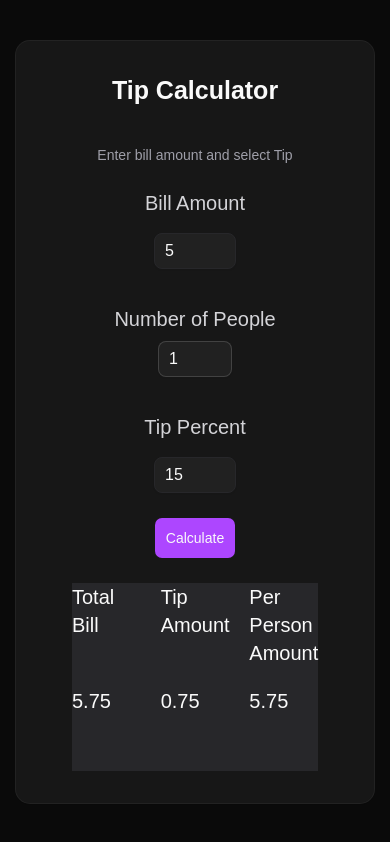
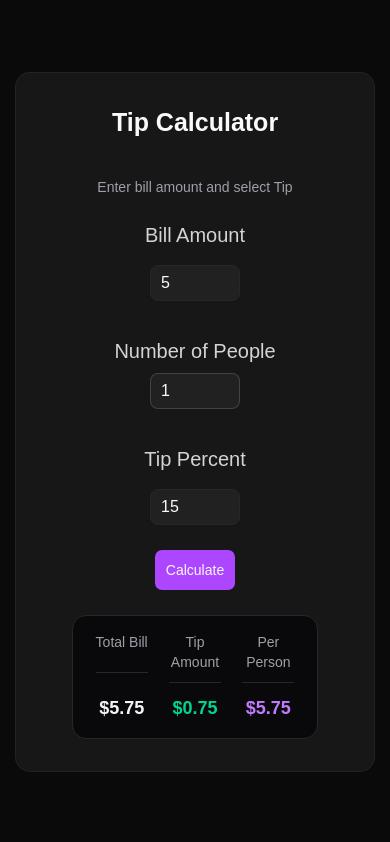
Before and after one commit to Prox1ty/Tip-Calculator, a React (Vite) app: page / in a window 390 px wide. Both pictures are taken after typing "5" into the empty fields and a click on the button "Calculate". Built offline with nearby package versions, Linux system fonts and the light colour scheme.

Commit message:
Added responsiveness to results block and minimum widths to input boxes

```diff
--- a/src/customScripts/BillCard.jsx
+++ b/src/customScripts/BillCard.jsx
@@ -39,7 +39,7 @@ const BillCard = (props) => {
                             placeholder="0.00"
                             value={bill}
                             onChange={(e) => setBill(e.target.value >= 0 ? e.target.value : 0)}
-                            className="bg-zinc-950 border-zinc-800 text-zinc-50 w-1/3"
+                            className="bg-zinc-950 border-zinc-800 text-zinc-50 w-[90px] min-w-20"
                         />
                     </div>
                     {/* Box for selecting number of people. Default 1 */}
@@ -47,18 +47,16 @@ const BillCard = (props) => {
                         <label className="text-xl font-medium text-zinc-300 block pb-2">Number of People</label>
                         <Input
                             type="number"
-                            default="1"
                             placeholder="1"
                             value={people /* people state */}
                             onChange={(e)=> setPeople(e.target.value >= 1 ? e.target.value: 1)}
-                            className="bg-zinc-100 text-zinc-50 w-1/3"
+                            className="bg-zinc-100 text-zinc-50 w-[90px] min-w-20"
                         />
                     </div>
                     <div className="text-center space-y-4">
                         <label className="text-xl font-medium text-zinc-300 block">Tip Percent</label>
                         <Input
                             type="number"
-                            default="1"
                             placeholder="1"
                             value={tipPercent /* people state */}
                             onChange={(e) => {
@@ -67,7 +65,7 @@ const BillCard = (props) => {
                                 else if (val <= 0) val = 0;
                                 setTipPercent(val);
                             }}
-                            className="bg-zinc-700 border-zinc-800 text-zinc-50 w-1/3"
+                            className="bg-zinc-700 border-zinc-800 text-zinc-50 w-[90px] min-w-20"
                         />
                     </div>
                     <div className="space-y-2 w-full max-w flex justify-center">
@@ -84,23 +82,36 @@ const BillCard = (props) => {
 
                             setShowResult(true);
                             }}
-                            className="max-w-1/3 bg-purple-500 text-zinc-50 text-x p-5 hover:bg-purple-700"
+                            className="max-w-1/3 min-w-20 bg-purple-500 text-zinc-50 text-x p-5 hover:bg-purple-700"
                         >
                         Calculate
                         </Button>
                     </div>
                     {/* Results section. Should show Total bill (tip included), the tip amount and amount per person */}
-                    {showResult == true && (
-                        <>
-                        <div className="grid grid-rows-2 grid-cols-3 mt-2 gap-5 bg-zinc-800 text-zinc-50">
-                            <span className="text-xl">Total Bill</span>
-                            <span className="text-xl">Tip Amount</span>
-                            <span className="text-xl">Per Person Amount</span>
-                            <span className="text-xl">{totalBill}</span>
-                            <span className="text-xl">{tipAmount}</span>
-                            <span className="text-xl">{amountPerPerson}</span>
+                   {showResult === true && (
+                        <div className="w-full grid grid-cols-3 mt-4 gap-2 bg-zinc-950 border border-zinc-800 text-zinc-50 rounded-xl p-4">
+                            {/* Total Bill */}
+                            <div className="flex flex-col items-center justify-between text-center min-h-[90px]">
+                                <span className="text-sm font-medium text-zinc-400">Total Bill</span>
+                                <div className="w-4/5 border-b border-zinc-800 my-2"></div>
+                                <span className="text-lg font-bold text-zinc-100">${totalBill}</span>
+                            </div>
+
+                            {/* Tip Amount */}
+                            <div className="flex flex-col items-center justify-between text-center min-h-[90px]">
+                                <span className="text-sm font-medium text-zinc-400">Tip Amount</span>
+                                <div className="w-4/5 border-b border-zinc-800 my-2"></div>
+                                <span className="text-lg font-bold text-emerald-400">${tipAmount}</span>
+                            </div>
+
+                            {/* Per Person Amount */}
+                            <div className="flex flex-col items-center justify-between text-center min-h-[90px]">
+                                <span className="text-sm font-medium text-zinc-400">Per Person</span>
+                                <div className="w-4/5 border-b border-zinc-800 my-2"></div>
+                                <span className="text-lg font-bold text-purple-400">${amountPerPerson}</span>
+                            </div>
+
                         </div>
-                        </>
                     )}
                 </CardContent>
 
```
